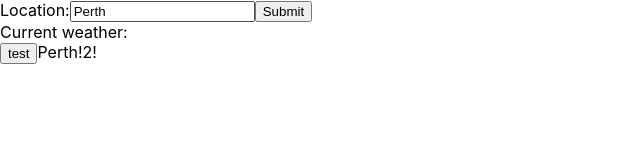
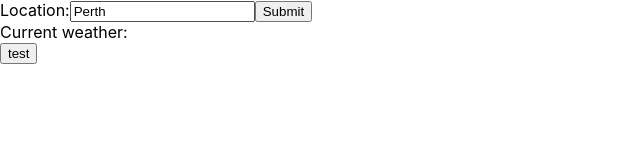
Before and after one commit to julian-khan/weather-app, a React (Create React App) app: page / in a window 1280 px wide. Shown: the top 160 px of the page, without its empty margins (0-640 px from the left). Built offline with nearby package versions, Linux system fonts and the light colour scheme; no server answers.

Commit message:
Refactor App.js and LocationForm.js

```diff
--- a/src/App.js
+++ b/src/App.js
@@ -31,7 +31,6 @@ function App() {
       {`Current weather: `}
     <form>
       <button>test</button>
-      {locationName}
     </form>
 
     </div>
--- a/src/LocationForm.js
+++ b/src/LocationForm.js
@@ -12,7 +12,6 @@ export default function LocationForm({changeLocationName}) {
     function handleSubmit(event) {
         event.preventDefault();
         changeLocationName(formValue);
-        //event.target.value ? setFormValue(event.target.value) : setFormValue('');
     };
 
     return (
@@ -22,7 +21,6 @@ export default function LocationForm({changeLocationName}) {
             <input type="text" value={formValue} onChange={handleChange}/>
             </label>
             <input type="submit" value="Submit" />
-
         </form>
         );
     };
```
